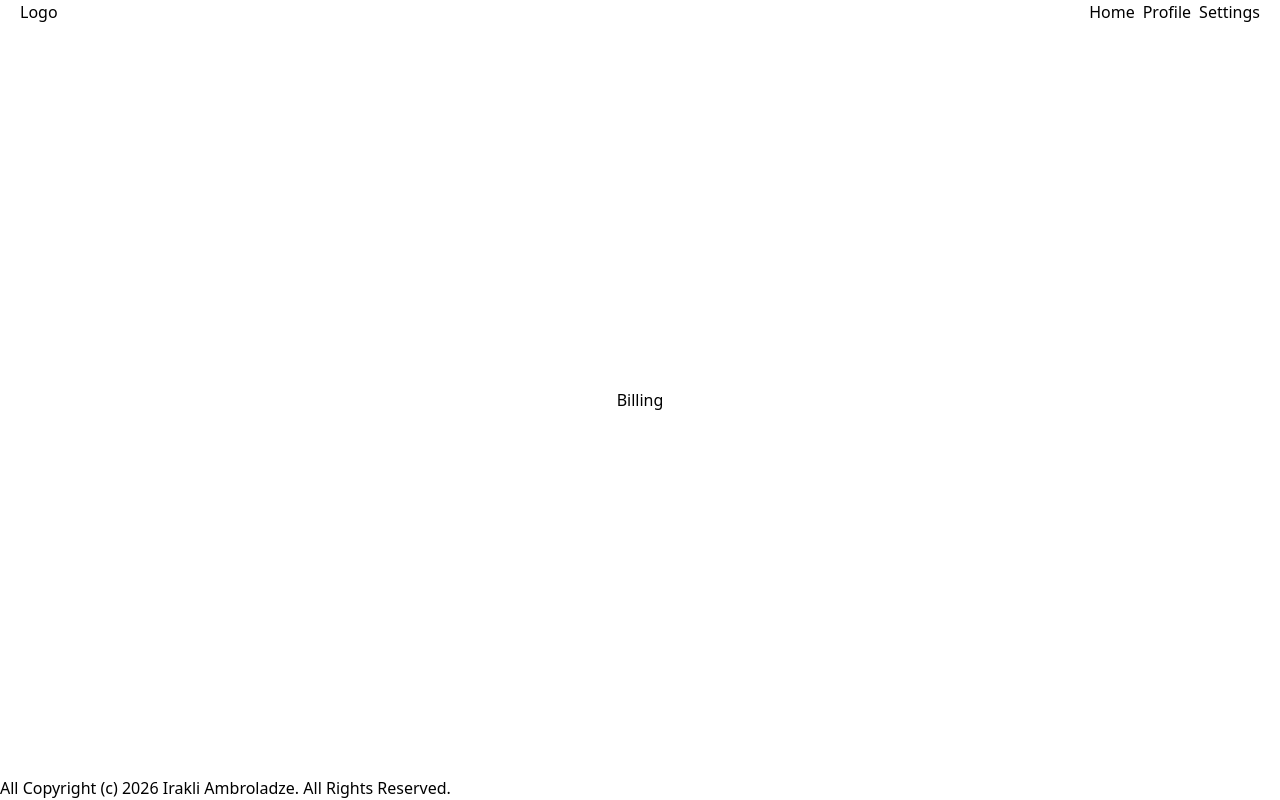
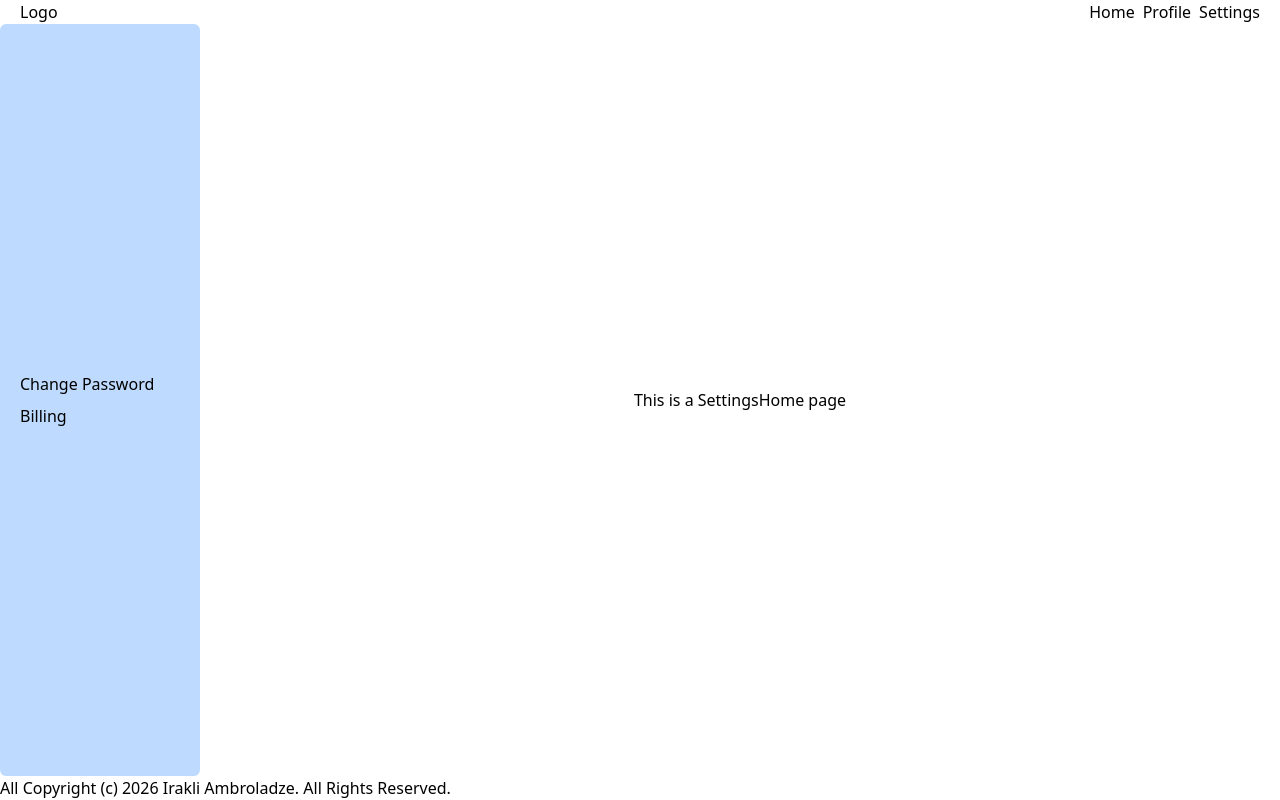
Before and after one commit to IrakliAmbroladze/react-geolab, a React (Vite) app: page /settings in a window 1280 px wide. Built offline with nearby package versions, Linux system fonts and the light colour scheme.

Commit message:
feat: add navigation in settings page via Nvaigation component

```diff
--- a/src/App.jsx
+++ b/src/App.jsx
@@ -7,6 +7,7 @@ import Header from "./components/Header";
 import Footer from "./components/Footer";
 import Billing from "./pages/settings/Billing";
 import ChangePassword from "./pages/settings/ChangePassword";
+import SettingsHome from "./pages/settings/SettingsHome";
 
 function App() {
   return (
@@ -17,6 +18,7 @@ function App() {
           <Route path="/" element={<Home />} />
           <Route path="/profile" element={<Profile />} />
           <Route path="/settings" element={<Settings />}>
+            <Route index element={<SettingsHome />} />
             <Route path="billing" element={<Billing />} />
             <Route path="change-password" element={<ChangePassword />} />
           </Route>
--- a/src/constants/navigations.js
+++ b/src/constants/navigations.js
@@ -3,3 +3,8 @@ export const header_navs = [
   { display: "Profile", route: "/profile" },
   { display: "Settings", route: "/settings" },
 ];
+
+export const settings_navs = [
+  { display: "Change Password", route: "change-password" },
+  { display: "Billing", route: "billing" },
+];
--- a/src/pages/Settings.jsx
+++ b/src/pages/Settings.jsx
@@ -1,14 +1,12 @@
 import { Link, Outlet } from "react-router-dom";
+import { Navigation } from "../components/Navigation";
+import { settings_navs } from "../constants/navigations";
 
 export default function Settings() {
   return (
-    <section className="w-full h-full grid place-content-center">
-      <aside>
-        <ul>
-          <li>
-            <Link to="billing">Billing</Link>
-          </li>
-        </ul>
+    <section className="w-full h-full grid grid-cols-[200px_1fr] place-items-stretch">
+      <aside className="h-full flex items-center bg-blue-200 rounded-md px-5">
+        <Navigation nav_list={settings_navs} direction="column" />
       </aside>
       <main>
         <Outlet />
```
